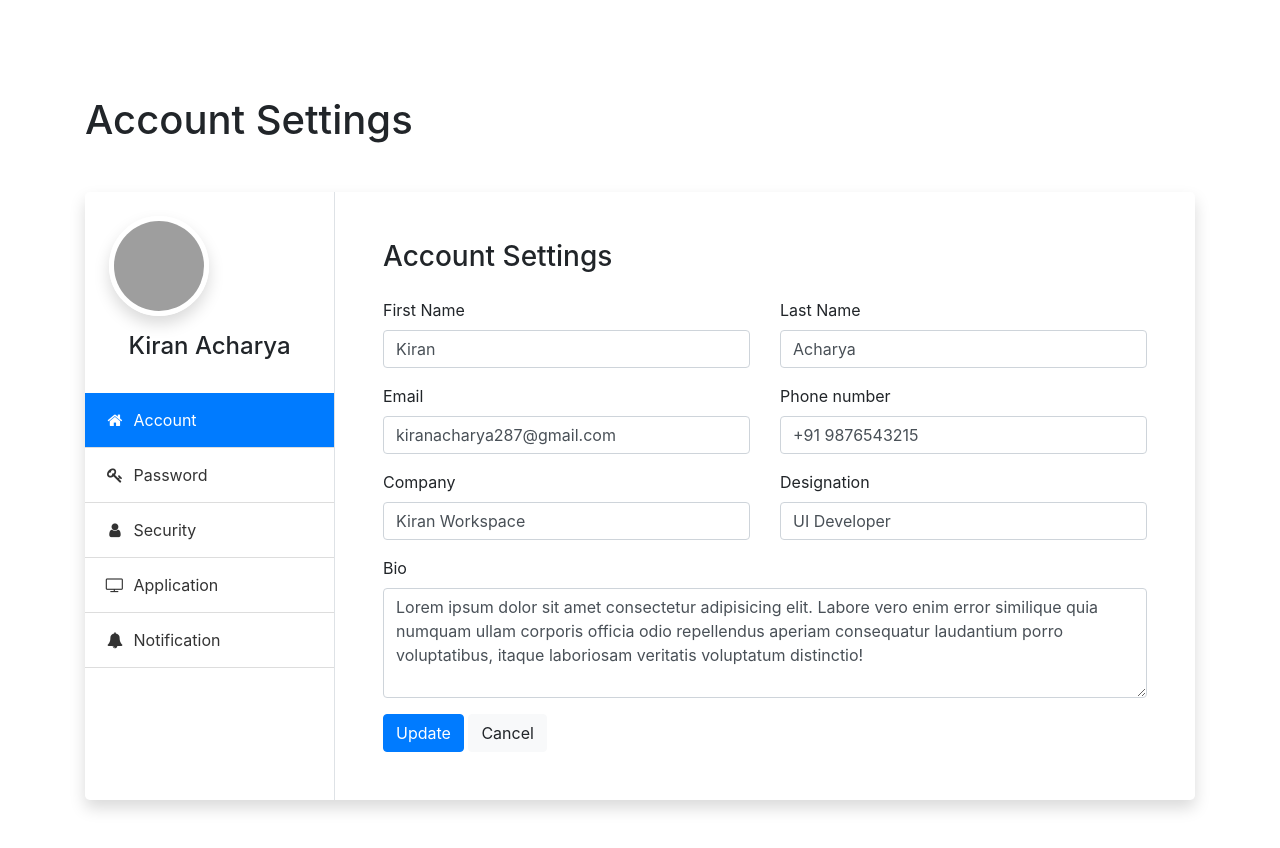
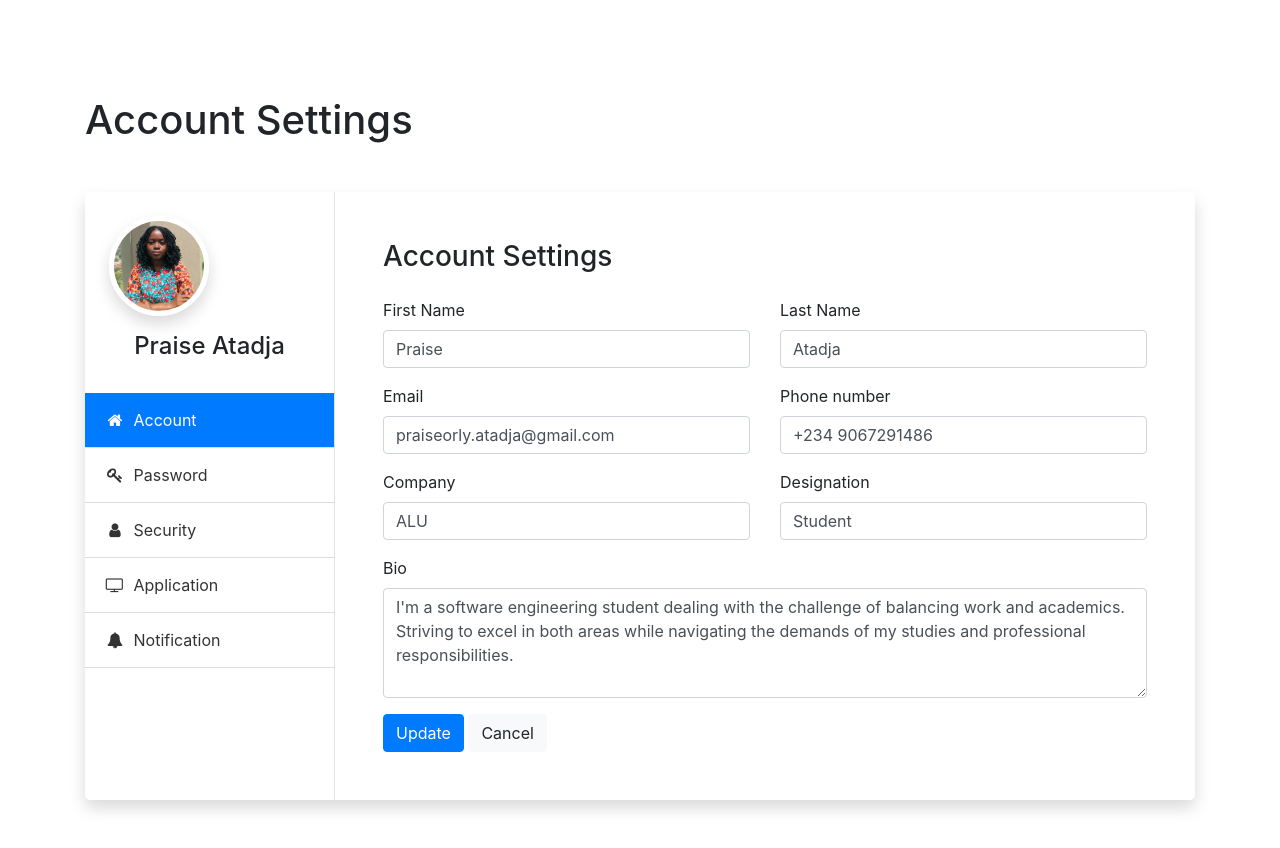
Before and after one commit to Praise-Atadja/EM_HEALTH, a Flask app: page /settings in a window 1280 px wide. Shown: the part 56-904 px from the top of the page. Run offline with Flask 3, Linux system fonts and the light colour scheme; style sheets or scripts are compiled from the project's sources; some libraries are stand-ins or nearby versions; grey boxes are pictures that could not be loaded.

Commit message:
update settings.html

```diff
--- a/website/templates/settings.html
+++ b/website/templates/settings.html
@@ -24,9 +24,9 @@
 				<div class="profile-tab-nav border-right">
 					<div class="p-4">
 						<div class="img-circle text-center mb-3">
-							<img src="img/user2.jpg" alt="Image" class="shadow">
+							<img src="../static/assets/praise.jpg" alt="Image" class="shadow">
 						</div>
-						<h4 class="text-center">Kiran Acharya</h4>
+						<h4 class="text-center">Praise Atadja</h4>
 					</div>
 					<div class="nav flex-column nav-pills" id="v-pills-tab" role="tablist" aria-orientation="vertical">
 						<a class="nav-link active" id="account-tab" data-toggle="pill" href="#account" role="tab" aria-controls="account" aria-selected="true">
@@ -58,43 +58,43 @@
 							<div class="col-md-6">
 								<div class="form-group">
 								  	<label>First Name</label>
-								  	<input type="text" class="form-control" value="Kiran">
+								  	<input type="text" class="form-control" value="Praise">
 								</div>
 							</div>
 							<div class="col-md-6">
 								<div class="form-group">
 								  	<label>Last Name</label>
-								  	<input type="text" class="form-control" value="Acharya">
+								  	<input type="text" class="form-control" value="Atadja">
 								</div>
 							</div>
 							<div class="col-md-6">
 								<div class="form-group">
 								  	<label>Email</label>
-								  	<input type="text" class="form-control" value="kiranacharya287@gmail.com">
+								  	<input type="text" class="form-control" value="praiseorly.atadja@gmail.com">
 								</div>
 							</div>
 							<div class="col-md-6">
 								<div class="form-group">
 								  	<label>Phone number</label>
-								  	<input type="text" class="form-control" value="+91 9876543215">
+								  	<input type="text" class="form-control" value="+234 9067291486">
 								</div>
 							</div>
 							<div class="col-md-6">
 								<div class="form-group">
 								  	<label>Company</label>
-								  	<input type="text" class="form-control" value="Kiran Workspace">
+								  	<input type="text" class="form-control" value="ALU">
 								</div>
 							</div>
 							<div class="col-md-6">
 								<div class="form-group">
 								  	<label>Designation</label>
-								  	<input type="text" class="form-control" value="UI Developer">
+								  	<input type="text" class="form-control" value="Student">
 								</div>
 							</div>
 							<div class="col-md-12">
 								<div class="form-group">
 								  	<label>Bio</label>
-									<textarea class="form-control" rows="4">Lorem ipsum dolor sit amet consectetur adipisicing elit. Labore vero enim error similique quia numquam ullam corporis officia odio repellendus aperiam consequatur laudantium porro voluptatibus, itaque laboriosam veritatis voluptatum distinctio!</textarea>
+									<textarea class="form-control" rows="4">I'm a software engineering student dealing with the challenge of balancing work and academics. Striving to excel in both areas while navigating the demands of my studies and professional responsibilities.</textarea>
 								</div>
 							</div>
 						</div>
@@ -171,13 +171,13 @@
 									<div class="form-check">
 										<input class="form-check-input" type="checkbox" value="" id="app-check">
 										<label class="form-check-label" for="app-check">
-										App check
+										Privacy
 										</label>
 									</div>
 									<div class="form-check">
 										<input class="form-check-input" type="checkbox" value="" id="defaultCheck2" >
 										<label class="form-check-label" for="defaultCheck2">
-										Lorem ipsum dolor sit.
+										Preferences
 										</label>
 									</div>
 								</div>
@@ -194,7 +194,7 @@
 							<div class="form-check">
 								<input class="form-check-input" type="checkbox" value="" id="notification1">
 								<label class="form-check-label" for="notification1">
-									Lorem ipsum dolor sit amet consectetur adipisicing elit. Dolorum accusantium accusamus, neque cupiditate quis
+									Mute notifications
 								</label>
 							</div>
 						</div>
@@ -202,7 +202,7 @@
 							<div class="form-check">
 								<input class="form-check-input" type="checkbox" value="" id="notification2" >
 								<label class="form-check-label" for="notification2">
-									hic nesciunt repellat perferendis voluptatum totam porro eligendi.
+									Block notifications
 								</label>
 							</div>
 						</div>
@@ -210,7 +210,7 @@
 							<div class="form-check">
 								<input class="form-check-input" type="checkbox" value="" id="notification3" >
 								<label class="form-check-label" for="notification3">
-									commodi fugiat molestiae tempora corporis. Sed dignissimos suscipit
+									Allow notifications
 								</label>
 							</div>
 						</div>
```
